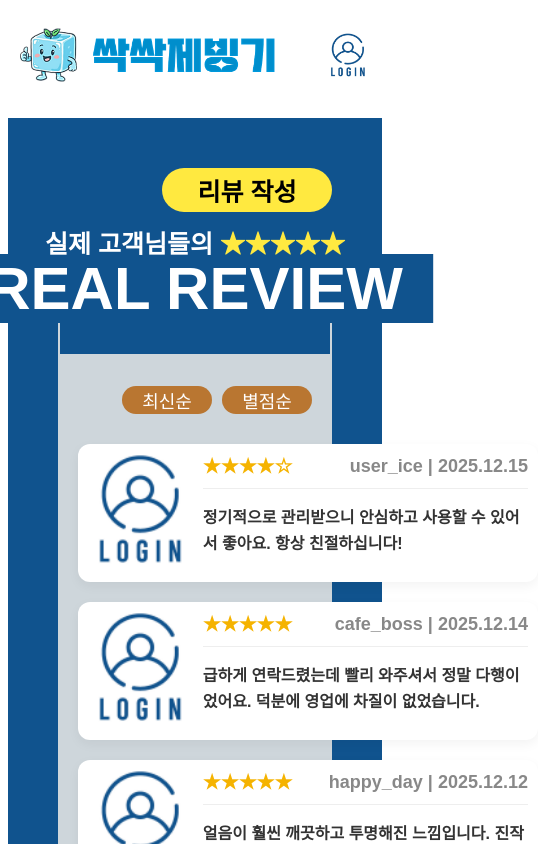
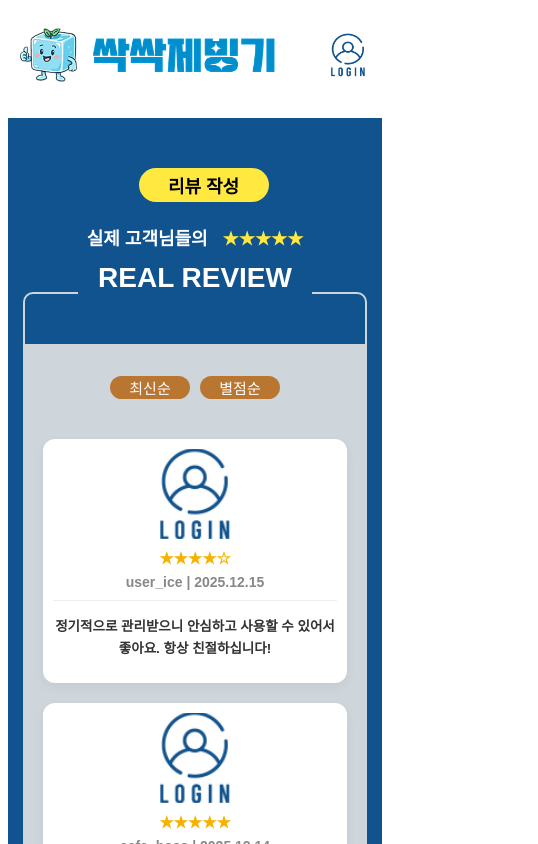
Before and after one commit to icemachine-green/icemachine_client, a React app: page /reviews in a window 390 px wide. Shown: the top 844 px of the page, 538 px wide, since content can reach past the window. Built offline with nearby package versions, Linux system fonts and the light colour scheme; the HTML template or start-up script is replaced by a standard one; a web font is replaced by a local one.

Commit message:
251224 REVIEW_PAGE 반응형 구현 완료

```diff
--- a/src/components/reviews/ReviewPage.css
+++ b/src/components/reviews/ReviewPage.css
@@ -1,6 +1,11 @@
+/* =================================================
+   PC 기본 스타일 (100% 화면 유지)
+================================================= */
+
 .review-page-container {
   padding: 50px;
   background-color: #10538E;
+  padding-bottom: 70px;
 }
 
 .review-page-sub-container {
@@ -8,6 +13,7 @@
   width: 100%;
   max-width: 1440px;
   text-align: center;
+  margin-top: 30px;
 }
 
 .review-page-write-btn-container {
@@ -25,6 +31,7 @@
   font-weight: 600;
   width: 170px;
   padding: 4px 0;
+  margin-bottom: 30px;
 }
 
 .review-page-head-container {
@@ -51,6 +58,7 @@
 .review-page-head-stars {
   color: #FFE940;
   font-size: 25px;
+  margin-left: 10px;
 }
 
 .review-page-head-text {
@@ -66,11 +74,8 @@
   font-size: 60px;
   font-weight: 700;
   color: #fff;
-
-  /* ✅ 라인을 가리기 위한 핵심 */
   background-color: #10538E;
   padding: 0 30px;
-  /* z-index: 2; */
   white-space: nowrap;
 }
 
@@ -83,7 +88,8 @@
   justify-content: flex-end;
 }
 
-.review-page-latest-btn, .review-page-rating-btn {
+.review-page-latest-btn,
+.review-page-rating-btn {
   cursor: pointer;
   border: none;
   border-radius: 20px;
@@ -94,7 +100,7 @@
 }
 
 .review-page-box-container {
-  padding: 30px 20px;
+  padding: 40px 20px 50px;
   background-color: #CED6DB;
   display: grid;
   grid-template-columns: repeat(auto-fit, minmax(460px, 1fr));
@@ -168,3 +174,184 @@
   width: 300px;
   cursor: pointer;
 }
+
+/* =================================================
+   1024px 이하
+================================================= */
+
+@media (max-width: 1024px) {
+  .review-page-container {
+    padding: 40px;
+  }
+
+  .review-page-head-title {
+    font-size: 52px;
+  }
+
+  .review-page-head-text,
+  .review-page-head-stars {
+    font-size: 23px;
+  }
+
+  .review-page-info {
+    font-size: 17px;
+  }
+
+  .review-page-box-container {
+    grid-template-columns: repeat(auto-fit, minmax(420px, 1fr));
+  }
+}
+
+/* =================================================
+   950px 이하
+================================================= */
+
+@media (max-width: 950px) {
+  .review-page-write-btn-container {
+    justify-content: center;
+  }
+
+  .review-page-write-btn {
+    font-size: 22px;
+    width: 150px;
+    margin-left: 17px;
+  }
+
+  .review-page-head-title {
+    font-size: 46px;
+    padding: 0 20px;
+  }
+
+  .review-page-head-text,
+  .review-page-head-stars {
+    font-size: 22px;
+  }
+
+  .review-page-info {
+    font-size: 16px;
+  }
+
+  .review-page-text {
+    font-size: 15px;
+  }
+
+  .review-page-box-container {
+    grid-template-columns: 1fr;
+  }
+}
+
+/* =================================================
+   768px 이하
+================================================= */
+
+@media (max-width: 768px) {
+  .review-page-container {
+    padding: 30px 20px;
+  }
+
+  .review-page-write-btn-container {
+    justify-content: center;
+    margin-bottom: 60px;
+  }
+
+  .review-page-head-line {
+    height: 50px;
+  }
+
+  .review-page-head-title {
+    font-size: 36px;
+    top: -32px;
+  }
+
+  .review-page-head-text,
+  .review-page-head-stars {
+    font-size: 20px;
+  }
+
+  .review-page-sort-container {
+    justify-content: center;
+    padding-right: 0;
+  }
+
+  .review-page-stars {
+    font-size: 18px;
+  }
+
+  .review-page-info {
+    font-size: 15px;
+  }
+
+  .review-page-text {
+    font-size: 14px;
+  }
+
+  .review-page-box {
+    flex-direction: column;
+    align-items: center;
+  }
+
+  .review-page-content {
+    text-align: center;
+  }
+
+  .review-page-top {
+    flex-direction: column;
+    gap: 6px;
+  }
+
+  .review-page-image {
+    width: 90px;
+    height: 90px;
+  }
+
+  .review-page-more-btn {
+    font-size: 26px;
+  }
+}
+
+/* =================================================
+   480px 이하
+================================================= */
+
+@media (max-width: 480px) {
+  .review-page-container {
+    padding: 20px 15px;
+  }
+
+  .review-page-write-btn {
+    font-size: 18px;
+    width: 130px;
+  }
+
+  .review-page-head-title {
+    font-size: 28px;
+  }
+
+  .review-page-head-text,
+  .review-page-head-stars {
+    font-size: 18px;
+  }
+
+  .review-page-latest-btn,
+  .review-page-rating-btn {
+    font-size: 15px;
+    width: 80px;
+  }
+
+  .review-page-stars {
+    font-size: 16px;
+  }
+
+  .review-page-info {
+    font-size: 14px;
+  }
+
+  .review-page-text {
+    font-size: 13.5px;
+  }
+
+  .review-page-more-btn {
+    font-size: 22px;
+    width: 200px;
+  }
+}
```
